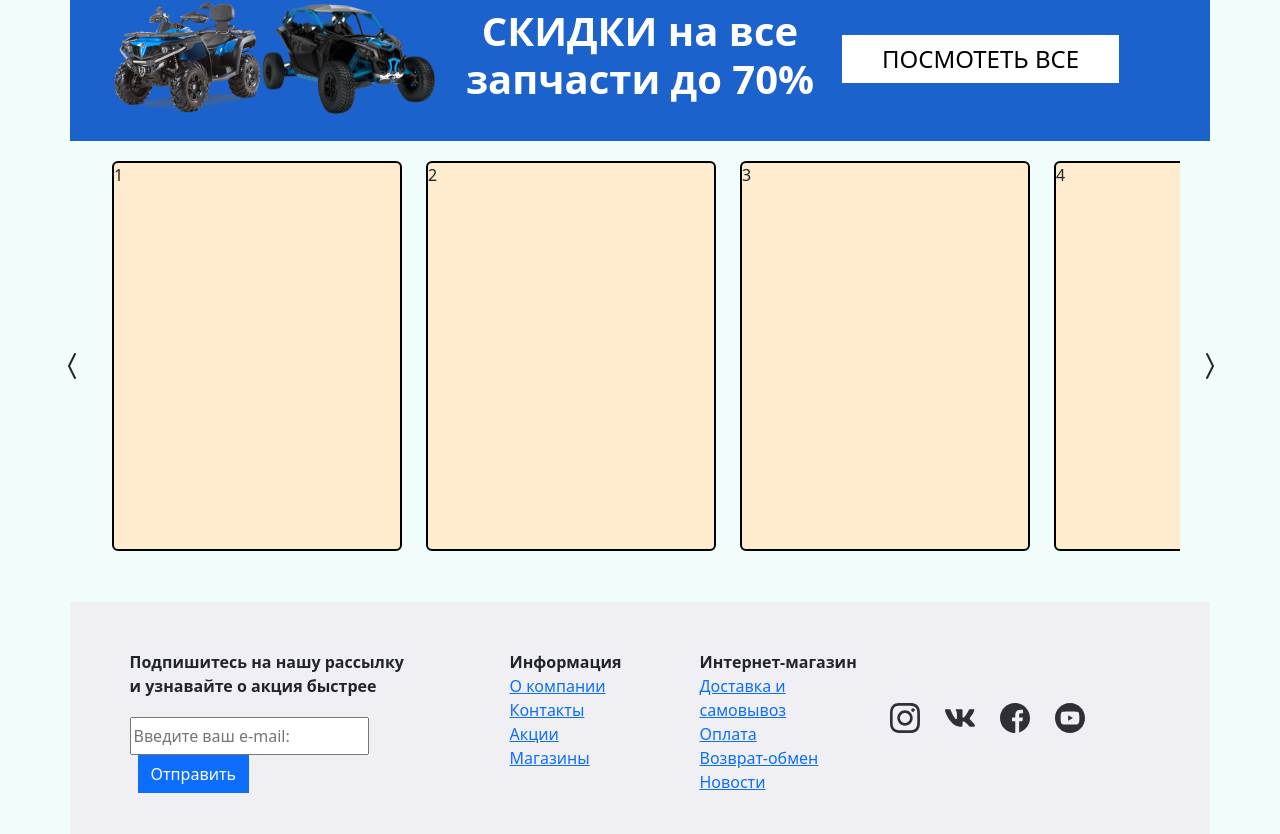
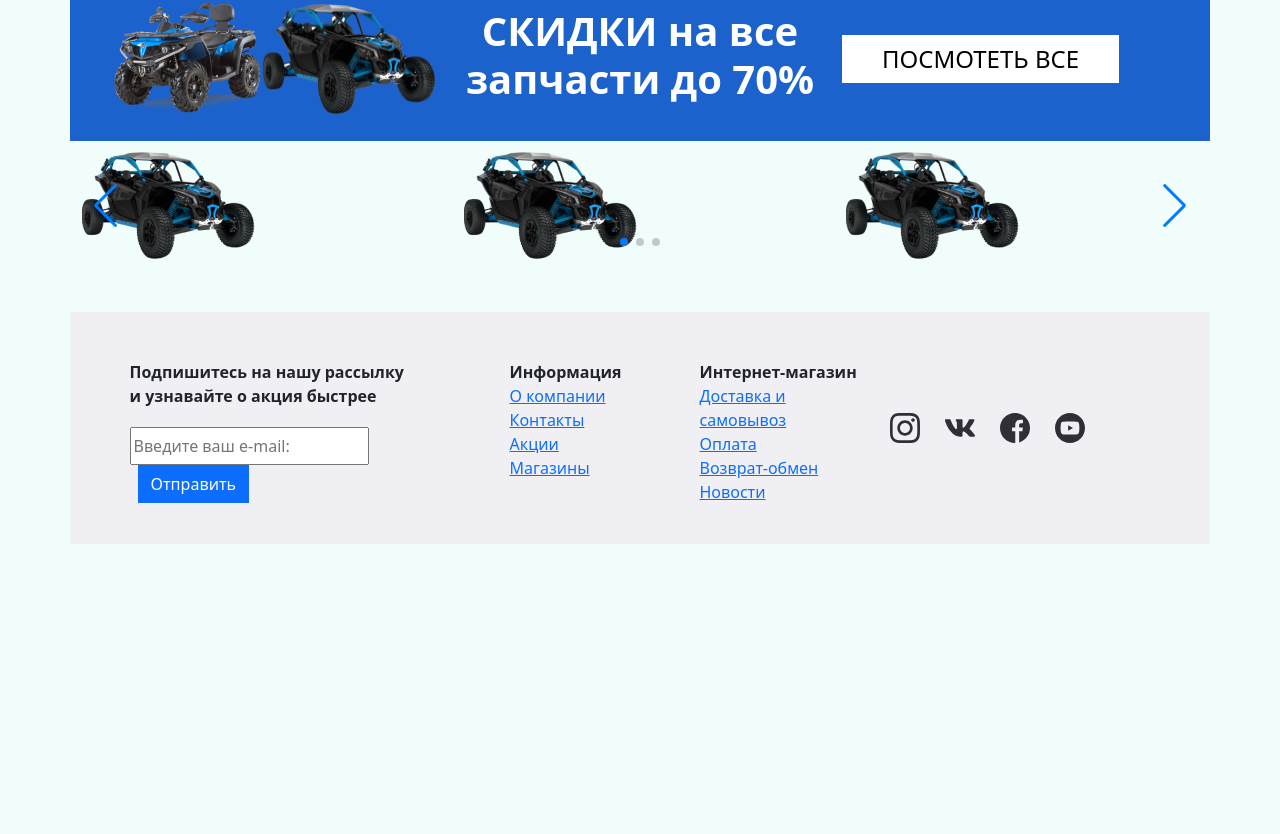
Before and after one commit to V-Ivanich/online_store, a React (Create React App) app: page / in a window 1280 px wide. Shown: the part 1720-2554 px from the top of the page. After the commit the page ends 2264 px from the top, so only its background shows below. Built offline with nearby package versions, Linux system fonts and the light colour scheme.

Commit message:
bibliotek swiper

```diff
--- a/package.json
+++ b/package.json
@@ -14,6 +14,7 @@
         "react-router-dom": "^5.3.0",
         "react-scripts": "^5.0.1",
         "sass": "^1.51.0",
+        "swiper": "^8.4.5",
         "web-vitals": "^2.1.4"
     },
     "scripts": {
--- a/src/component/pages_1/whatTheyBuy/index.jsx
+++ b/src/component/pages_1/whatTheyBuy/index.jsx
@@ -1,39 +1,61 @@
 import React from "react";
+import { Swiper, SwiperSlide } from "swiper/react";
 import { Container } from "react-bootstrap";
-import styles from "./what_buy.module.scss";
+
+import "swiper/css";
+import "swiper/css/pagination";
+import "swiper/css/navigation";
+
+import { Pagination, Navigation } from "swiper";
+import "./what_buy.module.css";
+import foto from "../../../image/kvadrocikl.png";
 
 export const WhatBay = () => {
-    const prevPosition = styles.absolute_btn + " " + styles.prev_position;
     return (
-        <Container className="p-0 mt-3">
-            <div className={styles.conteiner}>
-                <div className={styles.prev_btn}>
-                    <div className={prevPosition}>
-                        <button className="btn rounded-pill">
-                            <i className="bi bi-chevron-compact-left sp-3"></i>
-                        </button>
-                    </div>
-                </div>
-                <div className={styles.wrapper}>
-                    <div className={styles.slide_set}>
-                        <div className={styles.slide_1}>1</div>
-                        <div className={styles.slide_2}>2</div>
-                        <div className={styles.slide_3}>3</div>
-                        <div className={styles.slide_4}>4</div>
-                        <div className={styles.slide_5}>5</div>
-                        <div className={styles.slide_6}>6</div>
-                        <div className={styles.slide_7}>7</div>
-                        <div className={styles.slide_8}>8</div>
-                    </div>
-                </div>
-                <div className={styles.next_btn}>
-                    <div className={styles.absolute_btn}>
-                        <button className="btn rounded-pill">
-                            <i className="bi bi-chevron-compact-right "></i>
-                        </button>
-                    </div>
-                </div>
-            </div>
-        </Container>
+        <>
+            <Container className="d-flex mt-2 justify-content-centr">
+                <Swiper
+                    slidesPerView={3}
+                    spaceBetween={30}
+                    slidesPerGroup={3}
+                    loop={true}
+                    loopFillGroupWithBlank={true}
+                    pagination={{
+                        clickable: true
+                    }}
+                    navigation={true}
+                    modules={[Pagination, Navigation]}
+                    className="mySwiper"
+                >
+                    <SwiperSlide className="swiper-slide">
+                        <img src={foto} alt="no" />
+                    </SwiperSlide>
+                    <SwiperSlide className="swiper-slide">
+                        <img src={foto} alt="no" />
+                    </SwiperSlide>
+                    <SwiperSlide className="swiper-slide">
+                        <img src={foto} alt="no" />
+                    </SwiperSlide>
+                    <SwiperSlide className="swiper-slide">
+                        <img src={foto} alt="no" />
+                    </SwiperSlide>
+                    <SwiperSlide className="swiper-slide">
+                        <img src={foto} alt="no" />
+                    </SwiperSlide>
+                    <SwiperSlide className="swiper-slide">
+                        <img src={foto} alt="no" />
+                    </SwiperSlide>
+                    <SwiperSlide className="swiper-slide">
+                        <img src={foto} alt="no" />
+                    </SwiperSlide>
+                    <SwiperSlide className="swiper-slide">
+                        <img src={foto} alt="no" />
+                    </SwiperSlide>
+                    <SwiperSlide className="swiper-slide">
+                        <img src={foto} alt="no" />
+                    </SwiperSlide>
+                </Swiper>
+            </Container>
+        </>
     );
 };
--- /dev/null
+++ b/src/component/pages_1/whatTheyBuy/what_buy.module.css
@@ -0,0 +1,34 @@
+.swiper {
+    width: 100%;
+    height: 100%;
+}
+
+.swiper-slide {
+    display: flex;
+    align-items: center;
+    justify-content: center;
+    font-size: 18px;
+    background: #fff;
+
+    /* Center slide text vertically */
+    display: -webkit-box;
+    display: -ms-flexbox;
+    display: -webkit-flex;
+    display: flex;
+    -webkit-box-pack: center;
+    -ms-flex-pack: center;
+    -webkit-justify-content: center;
+    justify-content: center;
+    -webkit-box-align: center;
+    -ms-flex-align: center;
+    -webkit-align-items: center;
+    align-items: center;
+}
+
+.swiper-slide img {
+    display: block;
+    width: 100%;
+    height: 100%;
+    margin: 15px 10px;
+    object-fit: cover;
+}
--- a/src/component/pages_1/whatTheyBuy/what_buy.module.scss
+++ /dev/null
@@ -1,54 +0,0 @@
-.conteiner {
-  width: 100%;
-  display: flex;
-}
-
-.wrapper {
-  height: 395px;
-  width: 95%;
-  overflow: hidden;
-  position: relative;
-  margin: 0 auto;
-}
-
-.slide_set {
-  display: flex;
-  position: absolute;
-  left: 0px;
-  top: 0px;
-}
-
-.slide_1,
-.slide_2,
-.slide_3,
-.slide_4,
-.slide_5,
-.slide_6,
-.slide_7,
-.slide_8 {
-  height: 390px;
-  width: 290px;
-  margin: 4px 12px;
-  border: 2px solid black;
-  border-radius: 6px;
-  background-color: blanchedalmond;
-}
-
-.next_btn,
-.prev_btn {
-  position: relative;
-  width: 30px;
-}
-
-.absolute_btn {
-  position: absolute;
-  top: 45%;
-}
-
-.prev_position {
-  left: -26px;
-}
-i {
-  fill: #000;
-  font-size: 2rem;
-}
--- a/src/index.js
+++ b/src/index.js
@@ -3,6 +3,7 @@ import ReactDOM from "react-dom/client";
 import App from "./app/App";
 import { BrowserRouter } from "react-router-dom";
 import "bootstrap/dist/css/bootstrap.css";
+import "swiper/css/bundle";
 import "./index.scss";
 
 const root = ReactDOM.createRoot(document.getElementById("root"));
```
Also changed, not shown: 1 other file (tests, documents, lock files or other folders).
